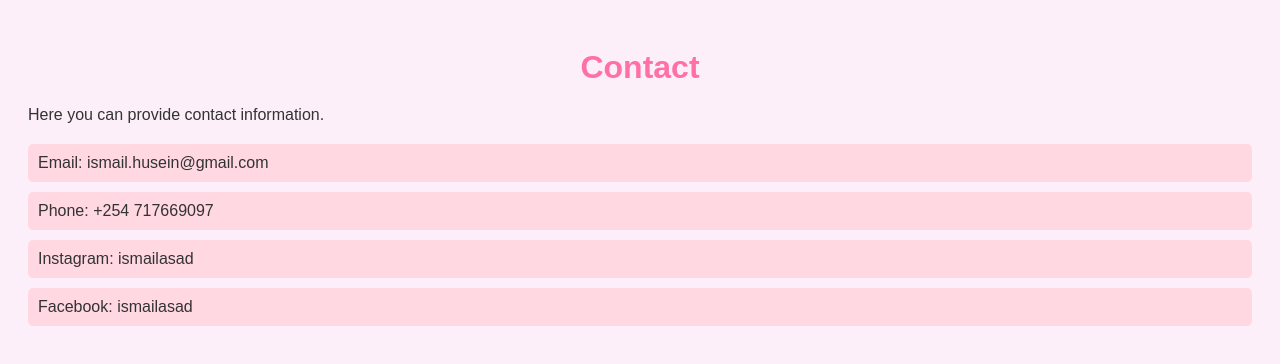
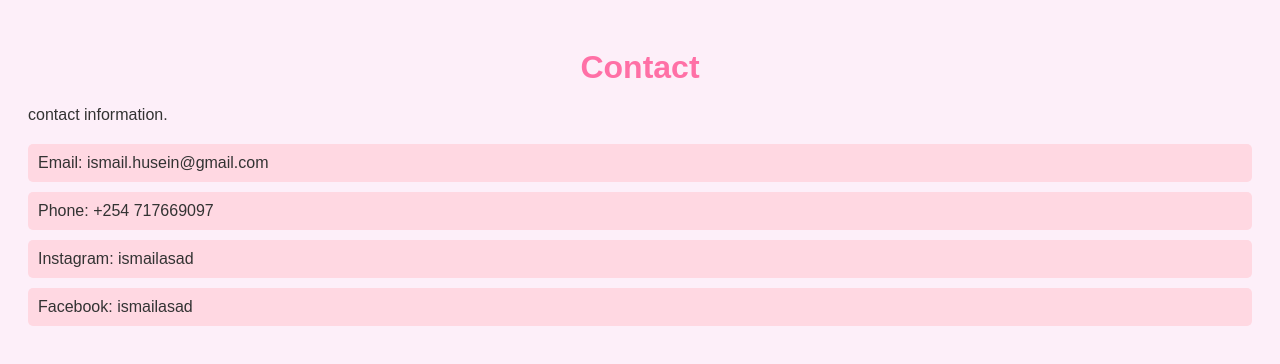
Before and after one commit to smasha11/ismail_portfolio, a plain HTML site: page contact.html in a window 1280 px wide. Drawn offline with Linux system fonts and the light colour scheme.

Commit message:
Update contact.html

```diff
--- a/contact.html
+++ b/contact.html
@@ -38,7 +38,7 @@
 </head>
 <body>
     <h1>Contact</h1>
-    <p>Here you can provide contact information.</p>
+    <p>contact information.</p>
     <ul>
         <li>Email: ismail.husein@gmail.com</li>
         <li>Phone: +254 717669097</li>
```
